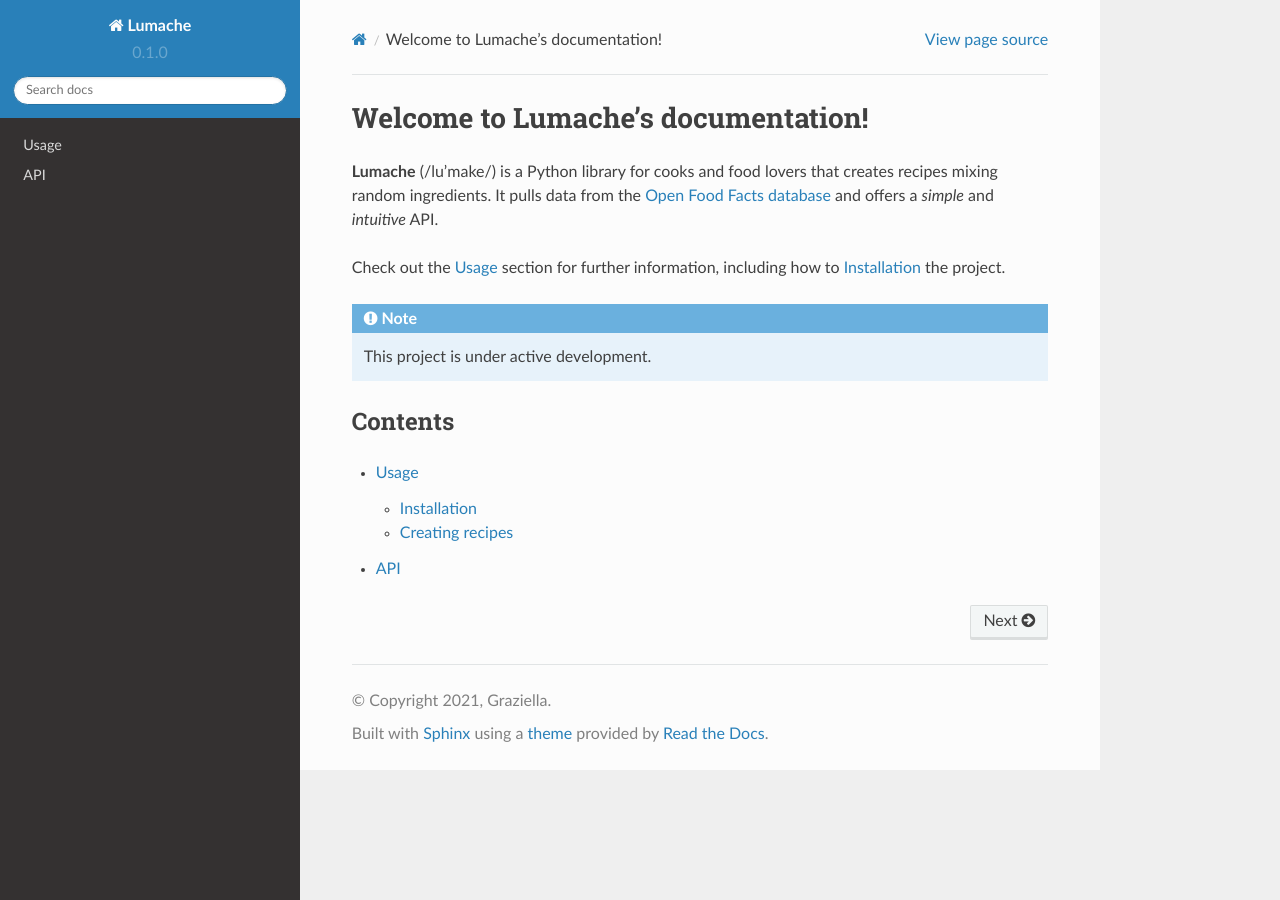
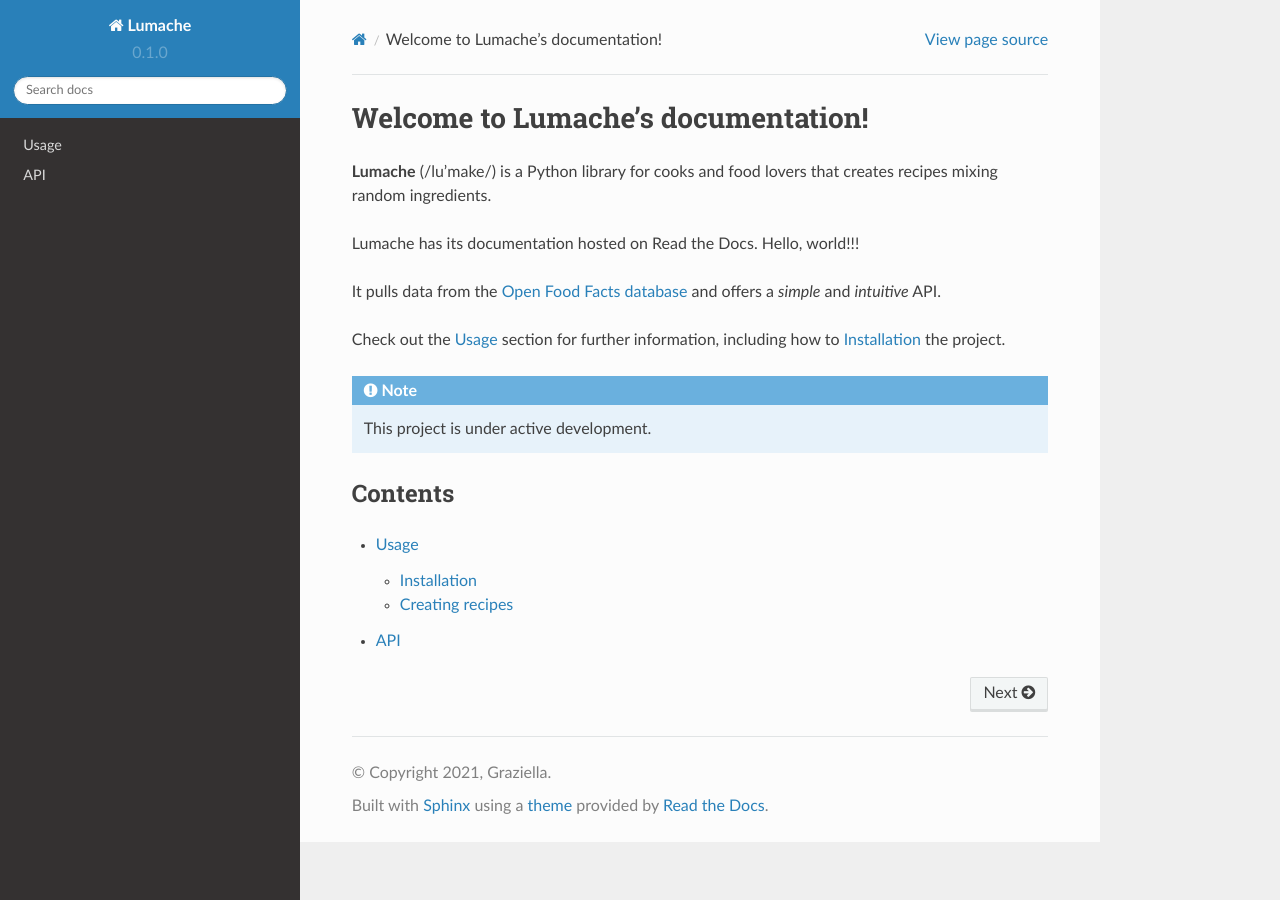
Before and after one commit to Ian-potter/docs-template, a Sphinx documentation site: the page built from docs/source/index.rst, in a window 1280 px wide. Built offline with Sphinx 7.4.7 and the Read the Docs theme 2.0.0, drawn with Linux system fonts in a browser that asks for light colours.

Commit message:
Update index.rst

```diff
--- a/docs/source/index.rst
+++ b/docs/source/index.rst
@@ -3,6 +3,10 @@
 
 **Lumache** (/lu'make/) is a Python library for cooks and food lovers
 that creates recipes mixing random ingredients.
+
+Lumache has its documentation hosted on Read the Docs.
+Hello, world!!!
+
 It pulls data from the `Open Food Facts database <https://world.openfoodfacts.org/>`_
 and offers a *simple* and *intuitive* API.
 
```
